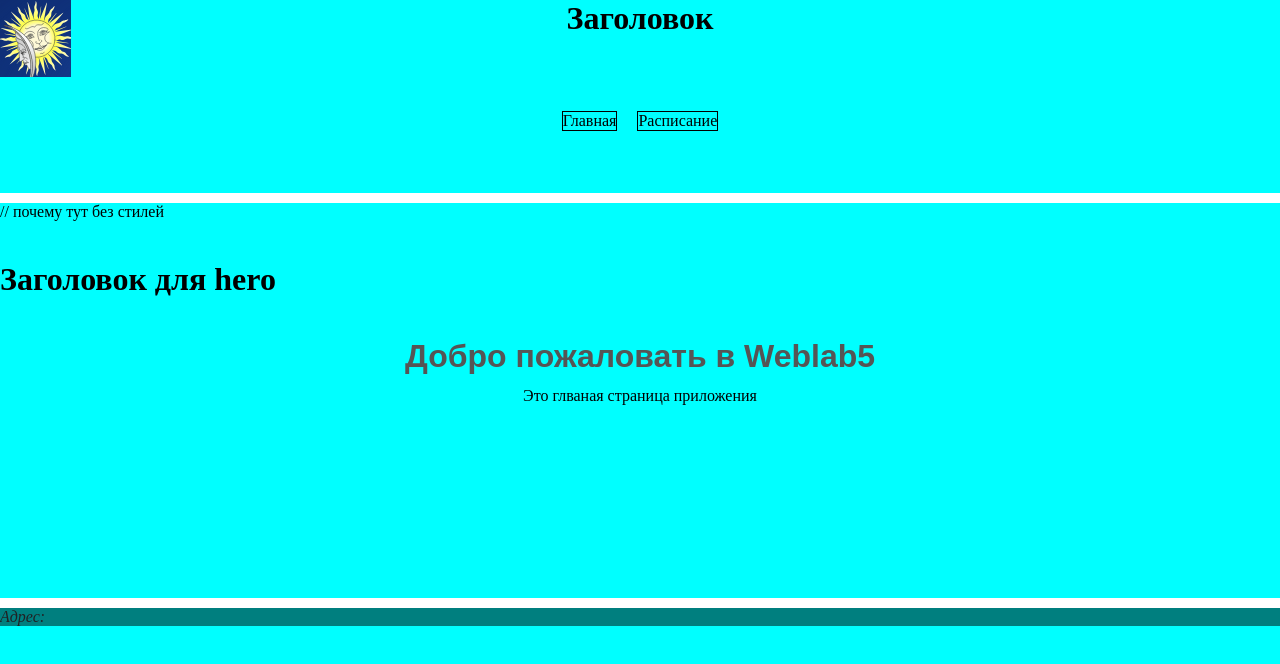
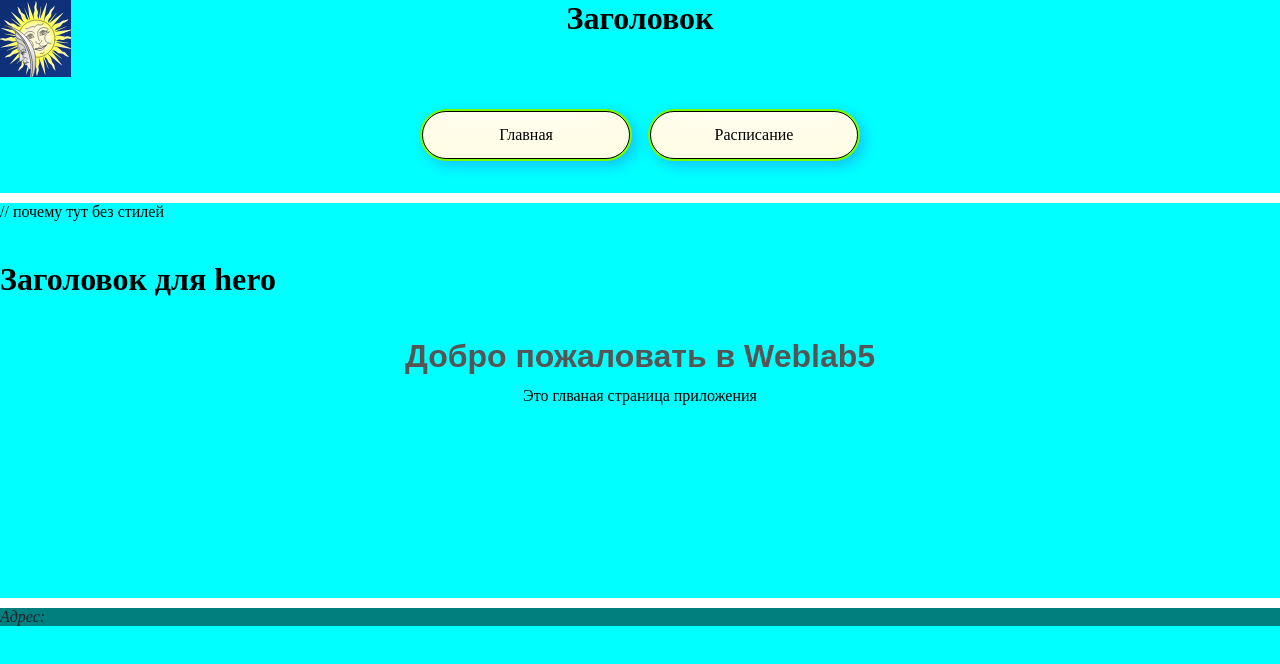
Before and after one commit to sergeybachkovich-cell/laboratory-works, a React (Vite) app in the folder Lab05/: page / in a window 1280 px wide. Shown: the top 664 px of the page. Built offline with nearby package versions, Linux system fonts and the light colour scheme.

Commit message:
add buttons

```diff
--- a/Lab05/src/components/Header/Header.module.scss
+++ b/Lab05/src/components/Header/Header.module.scss
@@ -1,3 +1,5 @@
+@use '../../styles/vars' as *;
+
 .header {
     width: 100%;
     display: flex;
@@ -20,7 +22,6 @@
     flex-direction: row;
     text-align: center;
     justify-content: center;
-
 }
 
 .nav__list {
@@ -29,6 +30,21 @@
 }
 
 .nav__item {
+    display: flex;
+    width: 13rem;
+    height: 2rem;
+    background-color: white;
+    height: 3rem;           /* Фиксированная высота (ок. 48px) */
+    border-radius: 1.5rem;  /* Ровно половина высоты сделает бока идеально полукруглыми */
+    overflow: hidden;
     border: 1px solid black;
+    align-self: center;
     text-align: center;
+    justify-content: center;
+    align-items: center;
+
+    box-shadow:
+    inset 0 -3em 3em rgba(255, 238, 0, 0.1),
+    0 0 0 2px rgb(115, 255, 0),
+    0.3em 0.3em 1em rgba(85, 0, 255, 0.3);
 }
```
